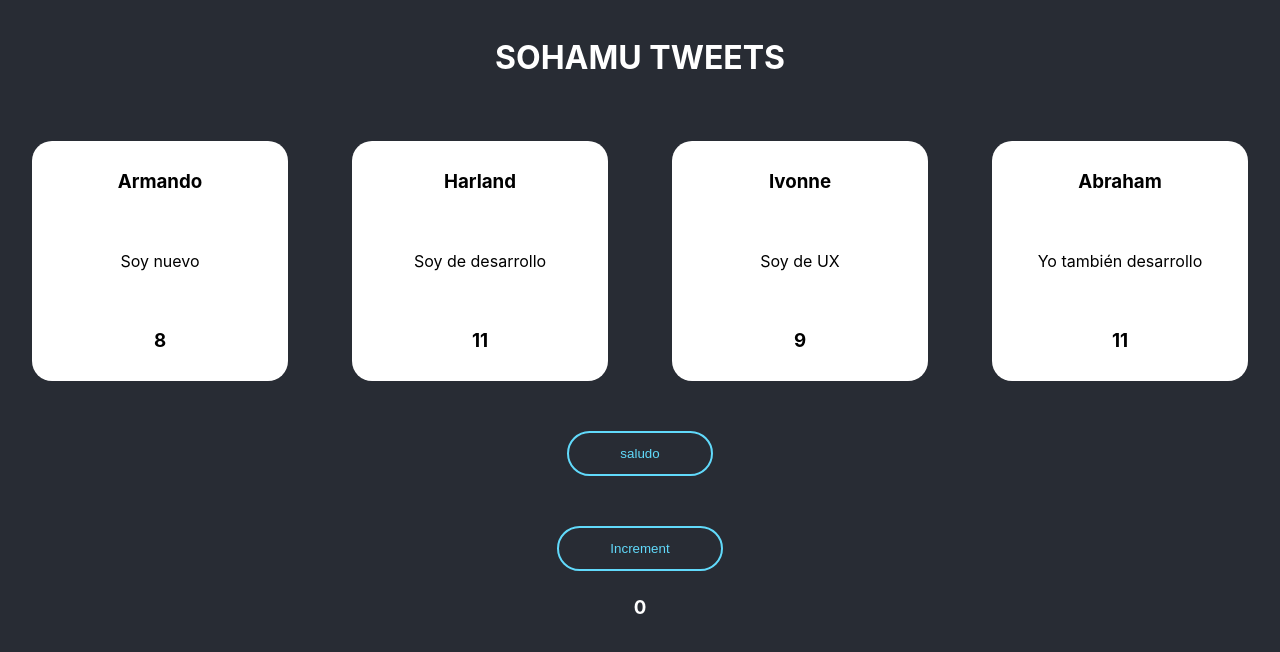
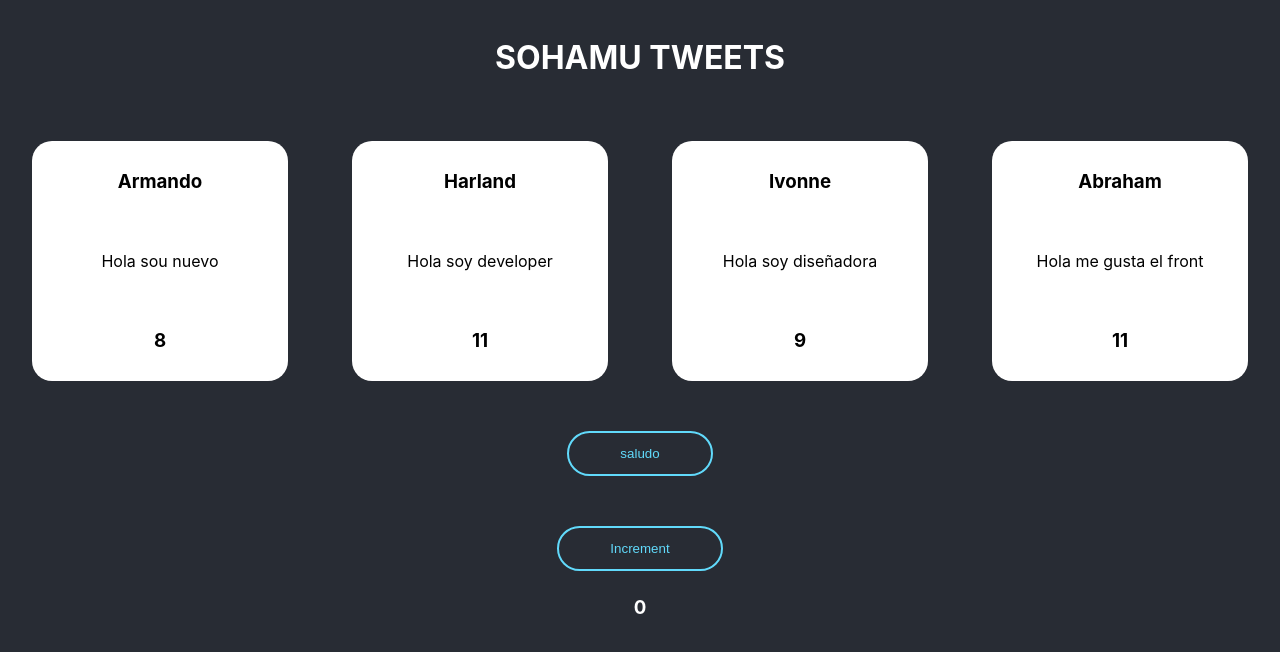
Before and after one commit to Eduardo-Castillo-Sfleet/first-react-app, a React (Create React App) app: page / in a window 1280 px wide. Shown: the top 652 px of the page. Built offline with nearby package versions, Linux system fonts and the light colour scheme.

Commit message:
agregando ultimo estado

```diff
--- a/src/App.js
+++ b/src/App.js
@@ -8,21 +8,23 @@ import Tweet from './Tweet'
 const App = () => {
 
   const [isTitleBlue, setTitleBlue] = useState(false)
-  const [count, setCount] = useState(0);
+  const [count, setCount] = useState(0)
+  const [mensaje, setMensaje] = useState(true)
 
-const increment = () => {
-  setCount(count+1)
-  setTitleBlue(!isTitleBlue)
-}
+  const increment = () => {
+    setCount(count+1)
+    setTitleBlue(!isTitleBlue)
+    setMensaje(!mensaje)
+  }
 
   return(
     <div className="App">
       <h1 className={isTitleBlue ? 'titleBlue' : 'titleTweet'}>Sohamu tweets</h1>
       <div className="Tweets">
-        <Tweet name="Armando" message="Soy nuevo"/>
-        <Tweet name="Harland" message="Soy de desarrollo"/>
-        <Tweet name="Ivonne" message="Soy de UX"/>
-        <Tweet name="Abraham" message="Yo también desarrollo"/>
+        <Tweet name="Armando" message={mensaje ? 'Hola sou nuevo' :'Me desactivaste):'}/>
+        <Tweet name="Harland" message={mensaje ? 'Hola soy developer' :'Me desactivaste):'}/>
+        <Tweet name="Ivonne" message={mensaje ? 'Hola soy diseñadora' :'Me desactivaste):'}/>
+        <Tweet name="Abraham" message={mensaje ? 'Hola me gusta el front' :'a mi tambien):'}/>
       </div>
       <Saludo />
       <button onClick={increment} className="botonSaludo">Increment</button>
```
Also changed, not shown: 1 other file (tests, documents, lock files or other folders).
